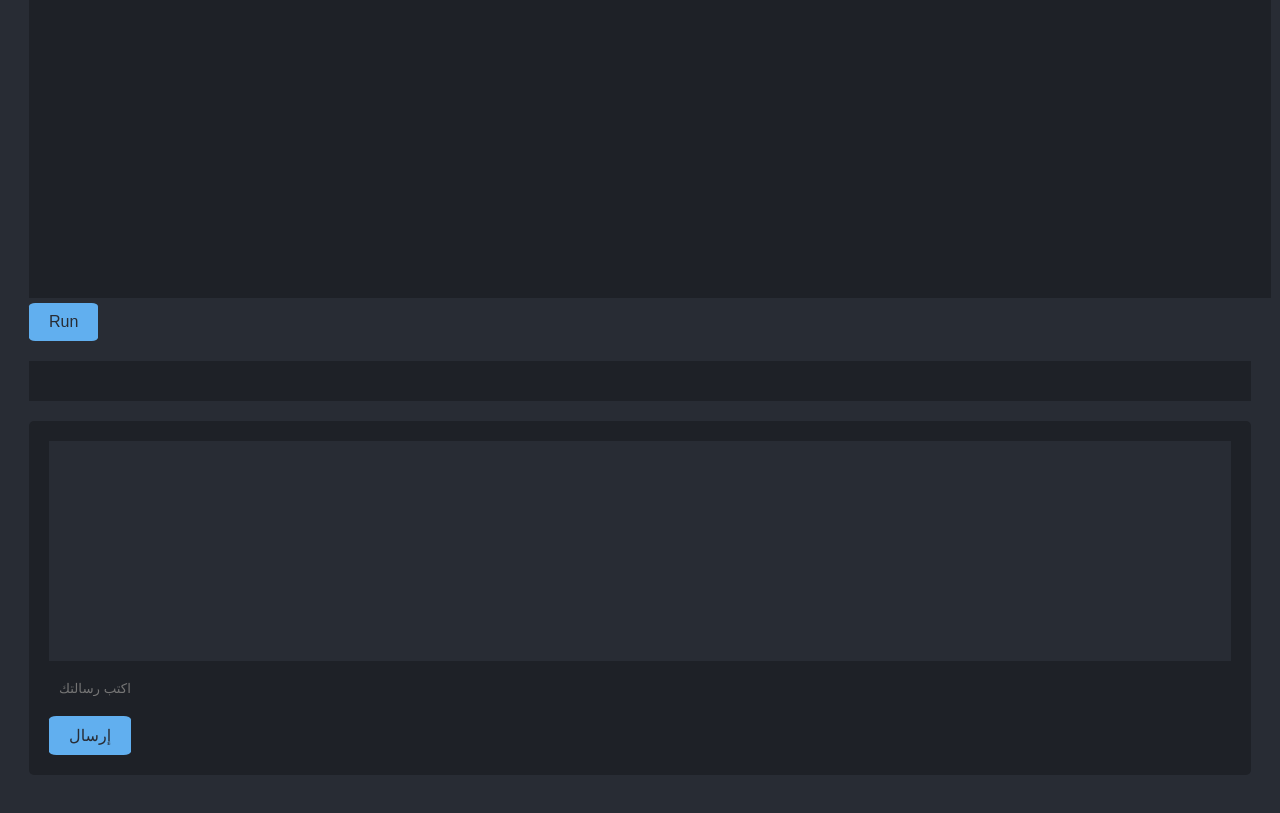
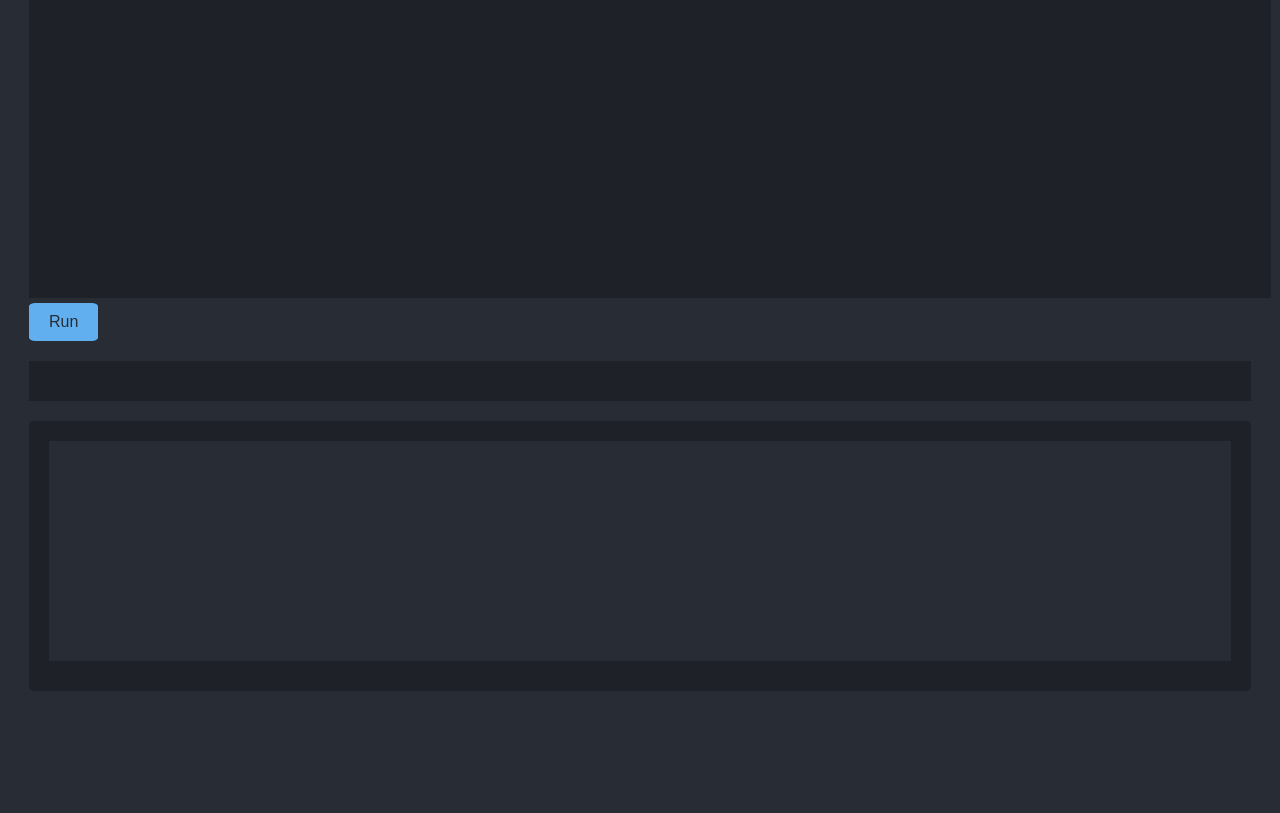
Before and after one commit to us3rc0d3/wditor, a plain HTML site: page index.html in a window 1280 px wide. Shown: the part 125-938 px from the top of the page. After the commit the page ends 845 px from the top, so only its background shows below. Drawn offline with nearby package versions, Linux system fonts and the light colour scheme.

Commit message:
Update index.html

```diff
--- a/index.html
+++ b/index.html
@@ -5,6 +5,7 @@
   <title>Code Editor</title>
   <meta name="description" content="Wditor is your web editor try your codes now without download"/>
   <meta name="developer" content="develperofdarkness">
+  <script> alert("The editor is still under development");</script>
   <!--Start of Tawk.to Script-->
 <script type="text/javascript">
 var Tawk_API=Tawk_API||{}, Tawk_LoadStart=new Date();
@@ -114,11 +115,6 @@ s0.parentNode.insertBefore(s1,s0);
 
   <div id="chat-container">
     <div id="chat-messages">
-      <!-- هنا ستظهر رسائل الدردشة -->
-    </div>
-    <input type="text" id="chat-input" placeholder="اكتب رسالتك">
-    <button id="chat-send">إرسال</button>
-  </div>
 
 <script src="https://code.jquery.com/jquery-3.6.0.min.js"></script>
   <script>
```
